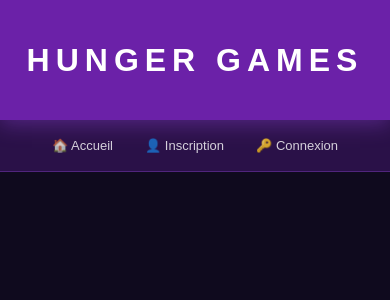
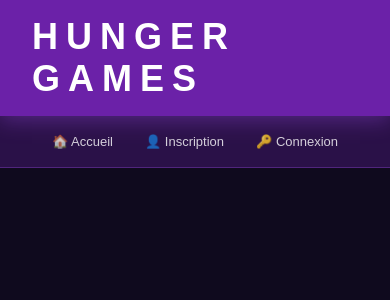
Before and after one commit to Julie130808/Hunger-Games, a PHP site: page /views/includes/header.php in a window 390 px wide. Shown: the top 300 px of the page. Run offline with PHP 8.4, Linux system fonts and the light colour scheme; some libraries are stand-ins or nearby versions.

Commit message:
Versionn totalement terminée avec média queries adaptés

```diff
--- a/assets/css/styles.css
+++ b/assets/css/styles.css
@@ -10,6 +10,7 @@ body {
     background: #0f0a1e;
     color: white;
     min-height: 100vh;
+    overflow-x: hidden;
 }
 
 .container {
@@ -228,6 +229,7 @@ body {
 .game-card-link {
     text-decoration: none;
     color: inherit;
+    display: flex;
 }
 
 .game-card {
@@ -237,6 +239,9 @@ body {
     border: 1px solid rgba(168, 85, 247, 0.3);
     transition: transform 0.3s;
     cursor: pointer;
+    display: flex;
+    flex-direction: column;
+    width: 100%;
 }
 
 .game-card:hover {
@@ -274,6 +279,7 @@ body {
 
 .game-content {
     padding: 20px;
+    flex: 1;
 }
 
 .game-title {
@@ -780,4 +786,25 @@ ul.erreur li {
         flex-direction: column;
         align-items: flex-start;
     }
+
+    .games-grid {
+        grid-template-columns: repeat(2, 1fr);
+        gap: 12px;
+    }
+
+    .header {
+        height: auto;
+        padding: 16px;
+    }
+
+    .main-title {
+        font-size: 36px;
+        letter-spacing: 8px;
+    }
 }
+
+@media (max-width: 424px) {
+    .games-grid {
+        grid-template-columns: 1fr;
+    }
+}
--- a/assets/js/commentaires.js
+++ b/assets/js/commentaires.js
@@ -1,4 +1,4 @@
-// Générer des étoiles ★ en fonction d'une note
+// Générer des étoiles en fonction d'une note
 function genererEtoiles(note) {
     let etoiles = '';
     for (let i = 1; i <= 5; i++) {
--- a/views/includes/footer.php
+++ b/views/includes/footer.php
@@ -1,6 +1,5 @@
 </main>
 
-    <!-- Footer -->
     <footer class="footer">
         <div class="container">
             <div class="footer-grid">
--- a/views/includes/header.php
+++ b/views/includes/header.php
@@ -6,12 +6,13 @@ $page_actuelle = basename($_SERVER['PHP_SELF']);
 <html lang="fr">
 <head>
     <meta charset="UTF-8">
+    <meta name="viewport" content="width=device-width, initial-scale=1">
     <meta name="description" content="Découvrez votre prochain jeu préféré sur HUNGER GAMES">
     <title>HUNGER GAMES - Découvrez votre prochain jeu préféré</title>
     <link rel="stylesheet" href="<?= BASE_URL ?>/assets/css/styles.css">
 </head>
 <body>
-    <!-- Header -->
+
     <header class="header">
         <div class="container">
                 <h1 class="main-title">HUNGER GAMES</h1>
```
Also changed, not shown: models/config.php (+6 -11 lines), ReadMeAnglais.md (deleted), assets/images/7-WONDERS-SEVFR01-3.webp (added), assets/images/AZUL(1).webp (added), assets/images/Azul-jeu-de-strategie-et-placement-de-tuiles-Next-Move.webp (added), assets/images/CATAN-FICAT01.webp (added), assets/images/LES-AVENTURIERS-DU-RAIL-AVE01.webp (added), assets/images/Loups-Garous.png (added), assets/images/Pandemic.png (added), assets/images/SPLENDOR-SCSPL01FR.webp (added), assets/images/Terraforming-Mars-(1).webp (added), assets/images/Wingspan.webp (added), assets/images/les-loups-garous-de-thiercelieux-p-image-78125-grande.webp (deleted).
